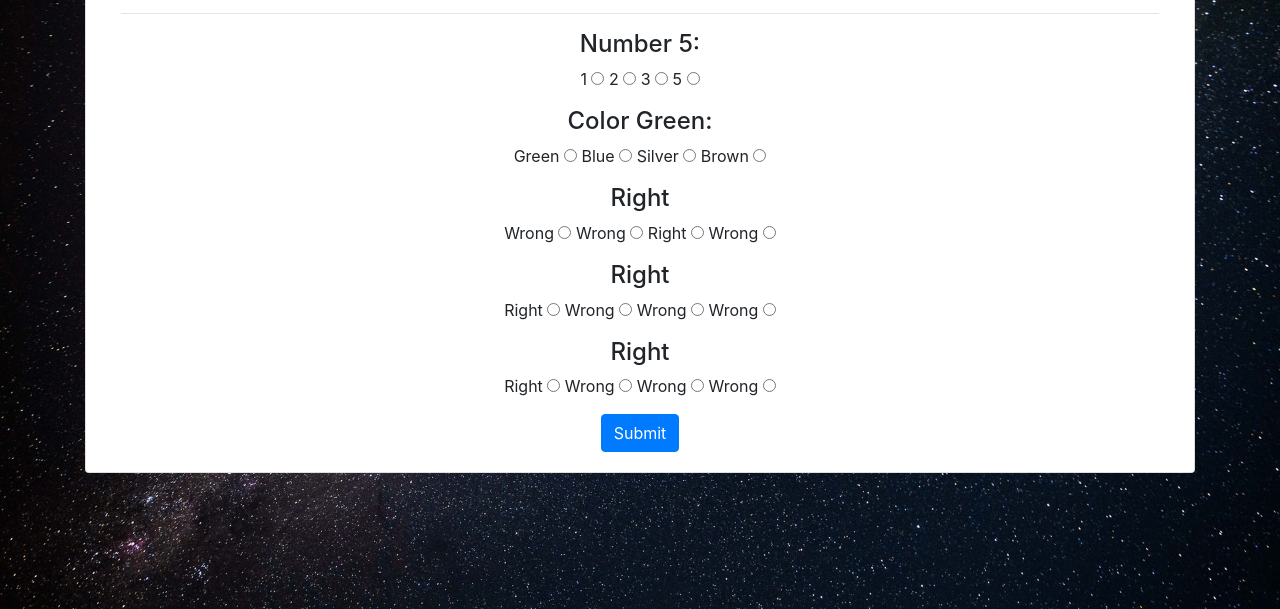
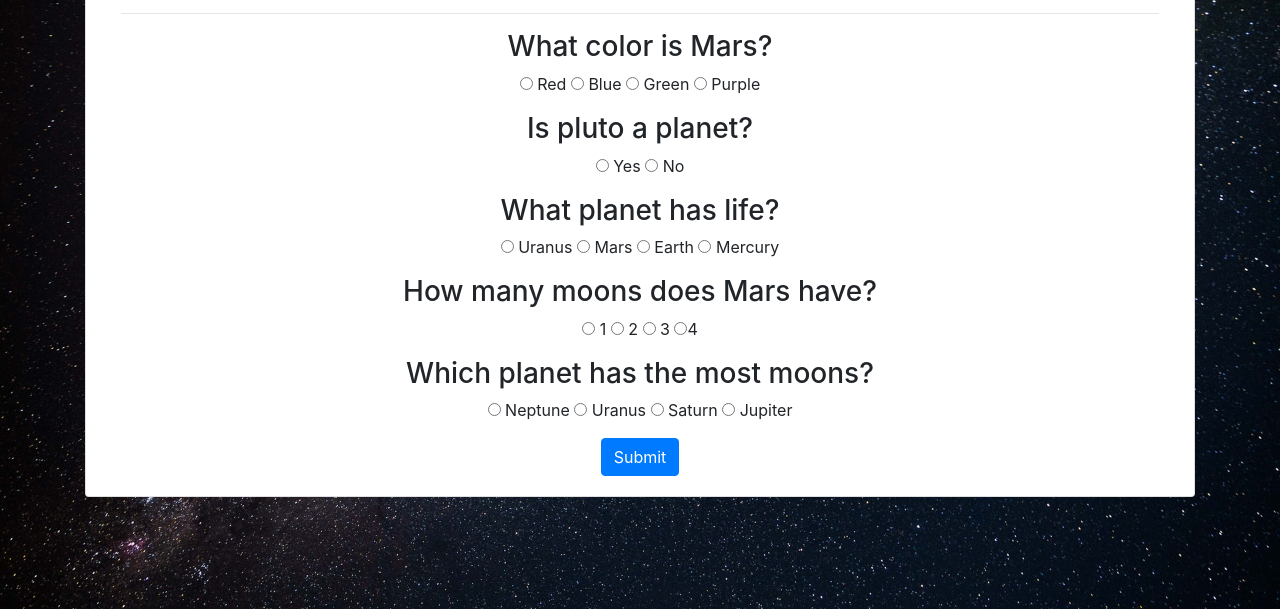
Before and after one commit to rayli208/TriviaGame, a plain HTML site: page index.html in a window 1280 px wide. Both pictures are taken after a click on the link "Start". Shown: the part 191-800 px from the top of the page. Drawn offline with nearby package versions, Linux system fonts and the light colour scheme.

Commit message:
finished product

```diff
--- a/assets/js/app.js
+++ b/assets/js/app.js
@@ -6,7 +6,7 @@ var number = 60;
 var intervalId;
 var correct = 0;
 var incorrect = 0;
-var result = correct/(correct+incorrect);
+var result = correct / (correct + incorrect);
 
 $("#beginTimer").on("click", run);
 $("#submit").on("click", submit);
@@ -31,6 +31,8 @@ function submit() {
 function restart() {
   $("#finish").hide();
   $("#start").show();
+  correct = 0;
+  incorrect = 0;
 }
 
 function decrement() {
@@ -48,7 +50,47 @@ function stop() {
 }
 
 
+$('#question1').click(function () {
+  if ($('#question1').is(':checked')) {
+    correct = correct + 1;
+    $("#correct").html(correct);
+  }
+});
 
+$('#question2').click(function () {
+  if ($('#question2').is(':checked')) {
+    correct = correct + 1;
+    $("#correct").html(correct);
+  }
+});
+
+$('#question3').click(function () {
+  if ($('#question3').is(':checked')) {
+    correct = correct + 1;
+    $("#correct").html(correct);
+  }
+});
+
+$('#question4').click(function () {
+  if ($('#question4').is(':checked')) {
+    correct = correct + 1;
+    $("#correct").html(correct);
+  }
+});
+
+$('#question5').click(function () {
+  if ($('#question5').is(':checked')) {
+    correct = correct + 1;
+    $("#correct").html(correct);
+  }
+});
+
+$('.wrong').click(function () {
+  if ($('.wrong').is(':checked')) {
+    incorrect = incorrect + 1;
+    $("#wrong").html(incorrect);
+  }
+});
 
 
 $("#correct").html(correct);
--- a/index.html
+++ b/index.html
@@ -36,50 +36,40 @@
         <div class="card-header"><h1>Space Questions</h1></div>
         <div class="card-body">
           <div class="container mb-3">
-              <h2>Timer: <span id="timer">60</span> seconds</h2>
-              <hr>
-              <form>
-                  <h4>Number 5:</h4>
-                  <fieldset id="group1" class="mb-3">
-                    1 <input type="radio" value="value1" name="group1">
-                    2 <input type="radio" value="value2" name="group1">
-                    3 <input type="radio" value="value3" name="group1">
-                    5 <input id="correct1" type="radio" value="value4" name="group1">
-                  </fieldset>
-
-                  <h4>Color Green:</h4>
-                  <fieldset id="group2" class="mb-3">
-                    Green <input id="correct2" type="radio" value="value1" name="group2">
-                    Blue <input type="radio" value="value2" name="group2">
-                    Silver <input type="radio" value="value3" name="group2">
-                    Brown <input type="radio" value="value4" name="group2">
-                  </fieldset>
-
-                  <h4>Right</h4>
-                  <fieldset id="group3" class="mb-3">
-                      Wrong <input type="radio" value="value1" name="group3">
-                      Wrong <input type="radio" value="value2" name="group3">
-                      Right <input id="correct3" type="radio" value="value3" name="group3">
-                      Wrong <input type="radio" value="value4" name="group3">
-                    </fieldset>
-
-                    <h4>Right</h4>
-                    <fieldset id="group4" class="mb-3">
-                        Right <input id="correct4" type="radio" value="value1" name="group4">
-                        Wrong <input type="radio" value="value2" name="group4">
-                        Wrong <input type="radio" value="value3" name="group4">
-                        Wrong <input type="radio" value="value4" name="group4">
-                      </fieldset>
+            <h2>Timer: <span id="timer">60</span> seconds</h2>
+            <hr />
+            <form>
+              <h3 class="mt-3">What color is Mars?</h3>
+              <input type="radio" name="ques1" value="1" id="question1" /> Red
+              <input type="radio" name="ques1" value="2" class="wrong"/> Blue
+              <input type="radio" name="ques1" value="3" class="wrong"/> Green
+              <input type="radio" name="ques1" value="4" class="wrong"/> Purple
 
 
-                      <h4>Right</h4>
-                      <fieldset id="group5" class="mb-3">
-                          Right <input id="correct5" type="radio" value="value1" name="group5">
-                          Wrong <input type="radio" value="value2" name="group5">
-                          Wrong <input type="radio" value="value3" name="group5">
-                          Wrong <input type="radio" value="value4" name="group5">
-                        </fieldset>
-                </form>
+              <h3 class="mt-3">Is pluto a planet?</h3>
+              <input type="radio" name="ques2" value="1" class="wrong"/> Yes
+              <input type="radio" name="ques2" value="2" id="question2"/> No
+
+              <h3 class="mt-3">What planet has life?</h3>
+              <input type="radio" name="ques3" value="1" class="wrong"/> Uranus
+              <input type="radio" name="ques3" value="2" class="wrong"/> Mars
+              <input type="radio" name="ques3" value="3" id="question3"/> Earth
+              <input type="radio" name="ques3" value="4" class="wrong"/> Mercury
+
+              <h3 class="mt-3">How many moons does Mars have?</h3>
+              <input type="radio" name="ques4" value="1" class="wrong"/> 1
+              <input type="radio" name="ques4" value="2" id="question4"/> 2
+              <input type="radio" name="ques4" value="3" class="wrong"/> 3
+              <input type="radio" name="ques4" value="4" class="wrong"/>4
+
+              <h3 class="mt-3">Which planet has the most moons?</h3>
+              <input type="radio" name="ques5" value="1" class="wrong"/> Neptune
+              <input type="radio" name="ques5" value="2" class="wrong"/> Uranus
+              <input type="radio" name="ques5" value="3" class="wrong"/> Saturn
+              <input type="radio" name="ques5" value="4" id="question5" /> Jupiter
+
+
+            </form>
           </div>
           <a href="#" class="btn btn-primary" id="submit">Submit</a>
         </div>
```
